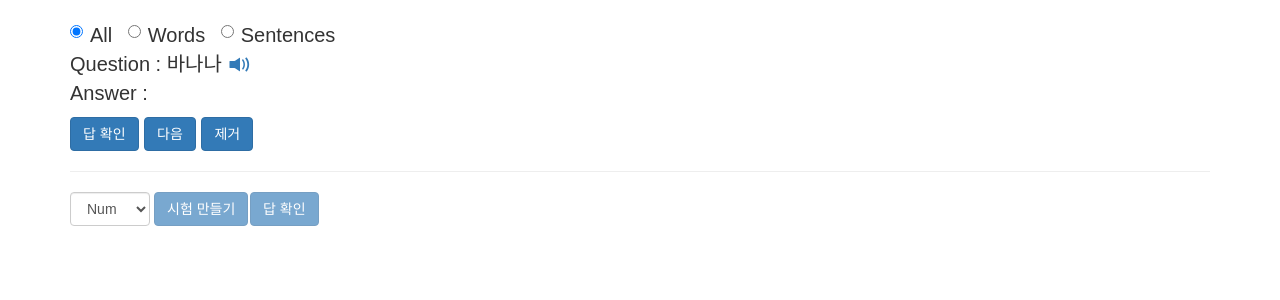
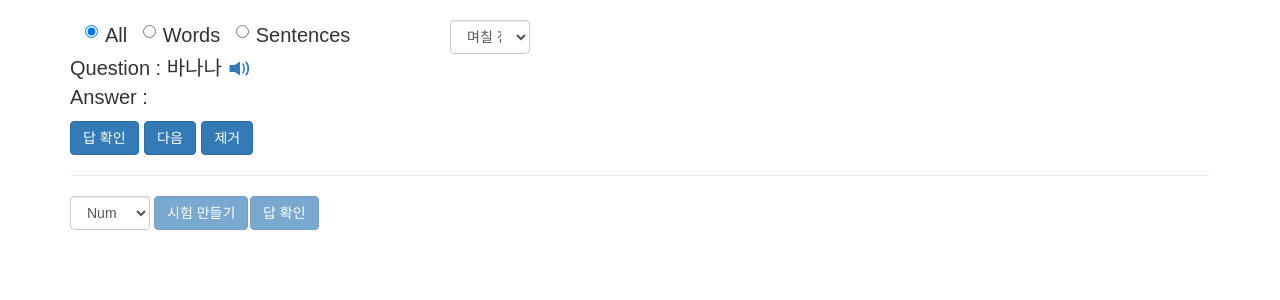
Before and after one commit to cjh5414/Memorist, a Django app: page /study/ in a window 1280 px wide. Shown: the part 52-352 px from the top of the page. Run offline with Django 3.2, Linux system fonts and the light colour scheme; a user stored in the database is signed in; data comes from the database, SQL or seed files in the repository; some libraries are stand-ins or nearby versions; some web fonts are replaced.

Commit message:
Make choosing days button

```diff
--- a/memorist/wordlist/templates/study_word.html
+++ b/memorist/wordlist/templates/study_word.html
@@ -4,10 +4,19 @@
 
 {% block body %}
     <div>
-        <div id="id_study_question_types">
-            <label class="radio-inline"><input type="radio" name="question_type" checked>All</label>
-            <label class="radio-inline"><input type="radio" name="question_type">Words</label>
-            <label class="radio-inline"><input type="radio" name="question_type">Sentences</label>
+        <div class="form-group row" style="margin: 0">
+            <div class="col-xs-4" id="id_study_question_types">
+                <label class="radio-inline"><input type="radio" name="question_type" checked>All</label>
+                <label class="radio-inline"><input type="radio" name="question_type">Words</label>
+                <label class="radio-inline"><input type="radio" name="question_type">Sentences</label>
+            </div>
+            <div>
+                <div class="col-xs-3" style="padding: 0; margin-right: 4px; width: 80px;">
+                    <select id="id_test_words_number_select" class="form-control" data-number="{{ numberOfWords }}" style="margin: 0;">
+                        <option disabled selected>며칠 전</option>
+                    </select>
+                </div>
+            </div>
         </div>
         <div>
             Question : <span id="id_study_question_block">{{ word.question }}</span>
```
